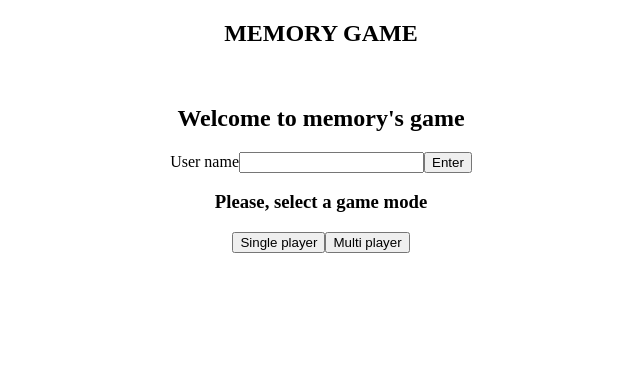
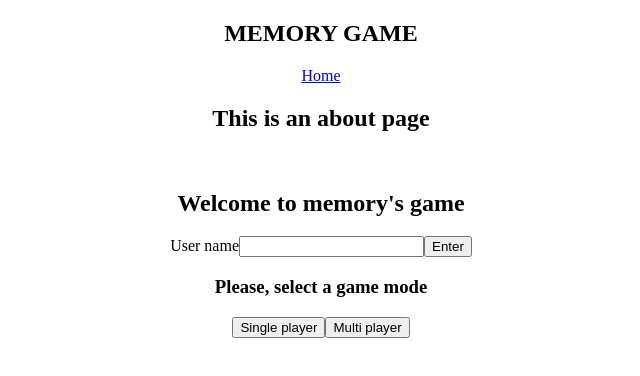
Before and after one commit to Adriordev/memory, a Vue app: page /about in a window 1280 px wide. Shown: the top 376 px of the page, without its empty margins (319-959 px from the left). Built offline with nearby package versions, Linux system fonts and the light colour scheme.

Commit message:
Install vue-router with init example

```diff
--- a/package.json
+++ b/package.json
@@ -13,11 +13,13 @@
     "core-js": "^3.6.5",
     "eslint-config-prettier": "^8.3.0",
     "socket.io-client": "^4.4.0",
-    "vue": "^3.0.0"
+    "vue": "^3.0.0",
+    "vue-router": "^4.0.0-0"
   },
   "devDependencies": {
     "@vue/cli-plugin-babel": "~4.5.0",
     "@vue/cli-plugin-eslint": "~4.5.0",
+    "@vue/cli-plugin-router": "~4.5.0",
     "@vue/cli-service": "~4.5.0",
     "@vue/compiler-sfc": "^3.0.0",
     "babel-eslint": "^10.1.0",
--- a/src/App.vue
+++ b/src/App.vue
@@ -2,6 +2,8 @@
   <section class="main-container">
     <div class="header">
       <h1>MEMORY GAME</h1>
+      <router-link to="/home">Home</router-link>
+      <router-view></router-view>
       <br />
       <h2>
         Welcome <span v-if="isRegister">{{ name }}</span> to memory's game
@@ -40,6 +42,7 @@ export default {
     const errName = ref("");
     const errCouples = ref("");
     const gameMode = ref("");
+
     const selectGameMode = (value) => {
       if (value == 1) {
         gameMode.value = "singlePlayer";
--- a/src/main.js
+++ b/src/main.js
@@ -1,4 +1,5 @@
 import { createApp } from 'vue'
 import App from './App.vue'
+import router from './router'
 
-createApp(App).mount('#app')
+createApp(App).use(router).mount('#app')
--- /dev/null
+++ b/src/router/index.js
@@ -0,0 +1,25 @@
+import { createRouter, createWebHistory } from 'vue-router'
+import Home from '../views/Home.vue'
+
+const routes = [
+  {
+    path: '/home',
+    name: 'Home',
+    component: Home
+  },
+  {
+    path: '/about',
+    name: 'About',
+    // route level code-splitting
+    // this generates a separate chunk (about.[hash].js) for this route
+    // which is lazy-loaded when the route is visited.
+    component: () => import(/* webpackChunkName: "about" */ '../views/About.vue')
+  }
+]
+
+const router = createRouter({
+  history: createWebHistory(),
+  routes
+})
+
+export default router
--- /dev/null
+++ b/src/views/About.vue
@@ -0,0 +1,5 @@
+<template>
+  <div class="about">
+    <h1>This is an about page</h1>
+  </div>
+</template>
--- /dev/null
+++ b/src/views/Home.vue
@@ -0,0 +1,19 @@
+<template>
+  <div class="home">
+
+    <h1>Hola mundo</h1>
+
+  </div>
+</template>
+
+<script>
+// @ is an alias to /src
+
+
+export default {
+  name: 'Home',
+  components: {
+
+  }
+}
+</script>
```
Also changed, not shown: 1 other file (tests, documents, lock files or other folders).
